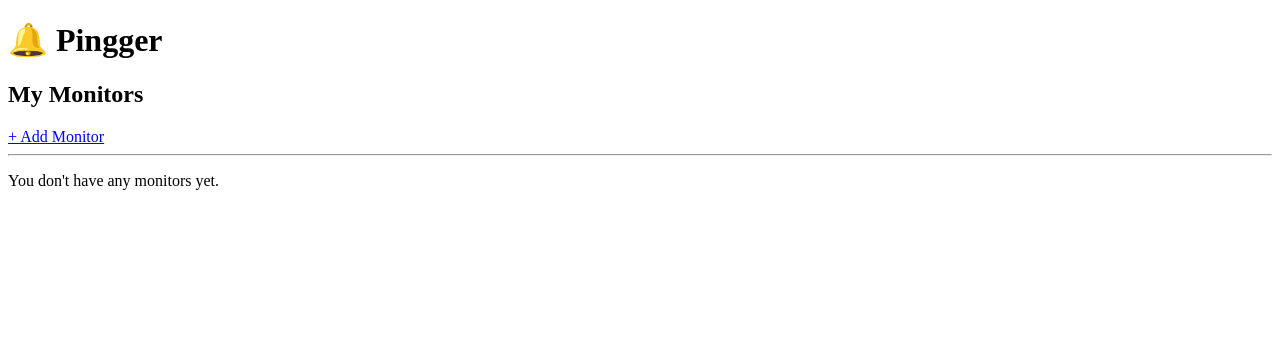
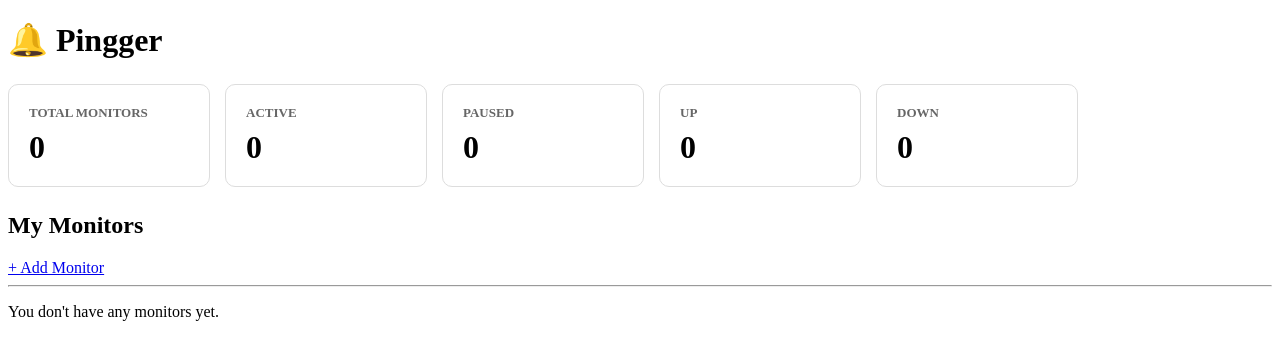
Before and after one commit to Solanki777/Pingger, a Django app: page /monitors/ in a window 1280 px wide. Shown: the top 360 px of the page. Run offline with Django 5.2, Linux system fonts and the light colour scheme; data that the repository does not hold is empty; parts of the project's set-up code (start-up, migrations or seed data) failed here and were passed over.

Commit message:
dashboard work is done

```diff
--- a/monitor/templates/monitor_list.html
+++ b/monitor/templates/monitor_list.html
@@ -3,10 +3,77 @@
 <head>
     <title>Monitors - Pingger</title>
 </head>
+<style>
+    .dashboard {
+    display: flex;
+    gap: 15px;
+    margin: 25px 0;
+    flex-wrap: wrap;
+}
+
+.card {
+    min-width: 160px;
+    padding: 20px;
+    border: 1px solid #ddd;
+    border-radius: 10px;
+    background: #fff;
+}
+
+.card-title {
+    font-size: 13px;
+    color: #666;
+    font-weight: bold;
+}
+
+.card-value {
+    font-size: 32px;
+    font-weight: bold;
+    margin-top: 8px;
+}
+</style>
 
 <body>
 
     <h1>🔔 Pingger</h1>
+    <div class="dashboard">
+
+    <div class="card">
+        <div class="card-title">TOTAL MONITORS</div>
+        <div class="card-value">
+            {{ total_monitors }}
+        </div>
+    </div>
+
+    <div class="card">
+        <div class="card-title">ACTIVE</div>
+        <div class="card-value">
+            {{ active_monitors }}
+        </div>
+    </div>
+
+    <div class="card">
+        <div class="card-title">PAUSED</div>
+        <div class="card-value">
+            {{ paused_monitors }}
+        </div>
+    </div>
+
+    <div class="card">
+        <div class="card-title">UP</div>
+        <div class="card-value">
+            {{ up_monitors }}
+        </div>
+    </div>
+
+    <div class="card">
+        <div class="card-title">DOWN</div>
+        <div class="card-value">
+            {{ down_monitors }}
+        </div>
+    </div>
+
+</div>
+
 
     <h2>My Monitors</h2>
 
```
